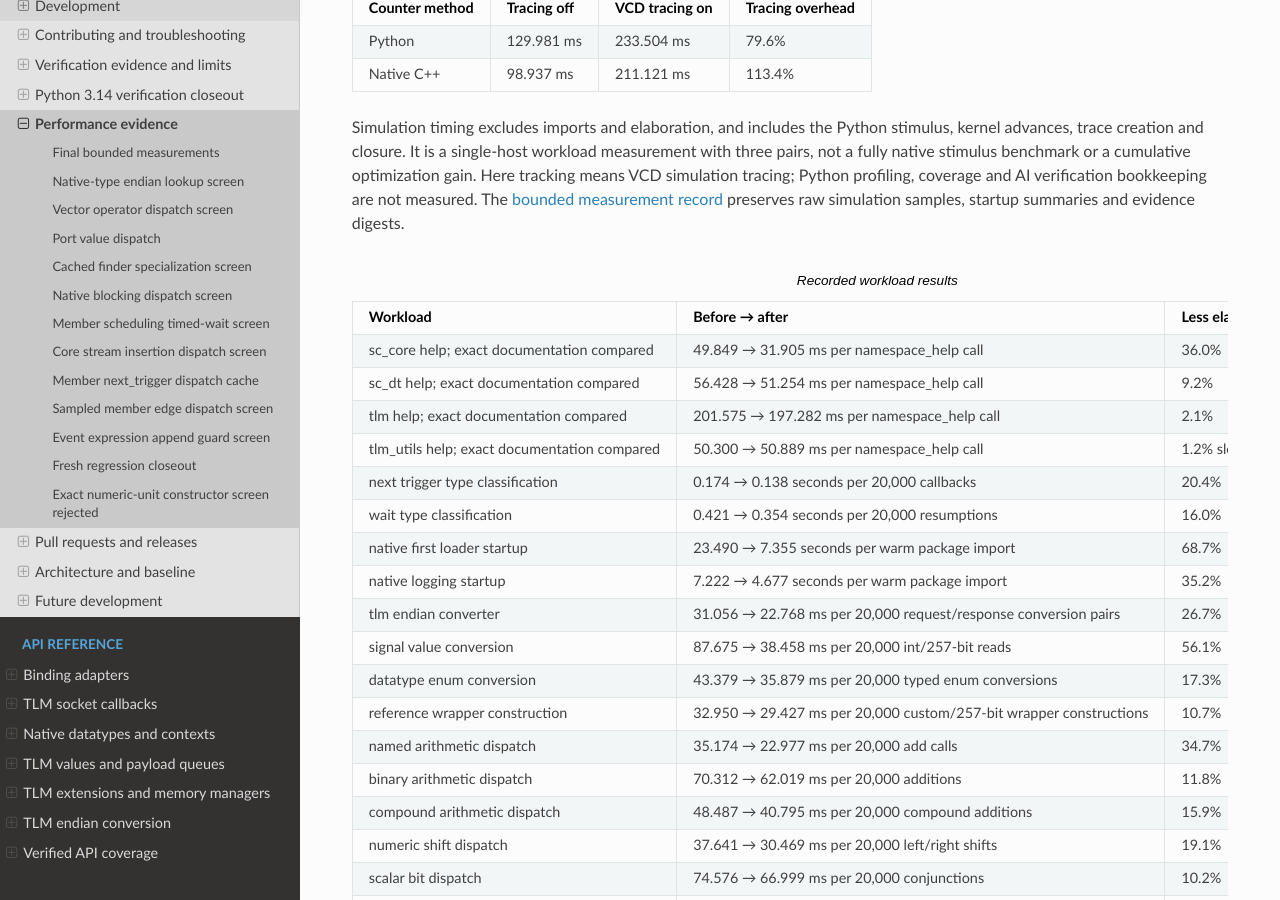
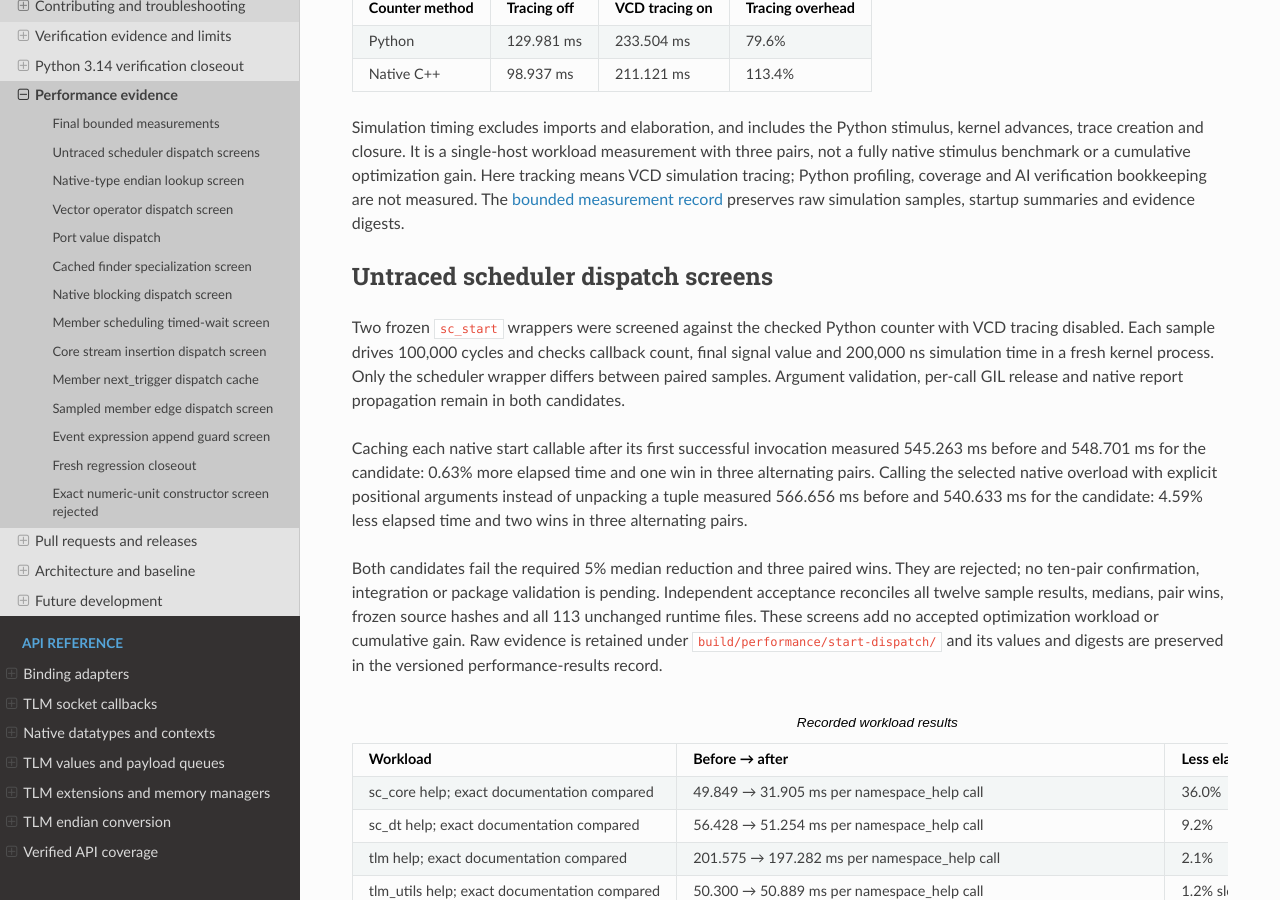
Before and after one commit to amal-khailtash/pysystemc, a Sphinx documentation site: the page built from docs/development/performance.rst, in a window 1280 px wide and 900 px high, scrolled down 798 px. Built offline with Sphinx 7.4.7 and the Read the Docs theme 3.1.0, drawn with Linux system fonts in a browser that asks for light colours.

Commit message:
Close two rejected untraced scheduler dispatch screens

```diff
--- a/docs/_static/performance-results.json
+++ b/docs/_static/performance-results.json
@@ -771,6 +771,44 @@
         "candidate.py": "b20e5c74688d9d22cffbeafac7d70708a913a1ef639707b8efd9db8e6c2ed2b3"
       },
       "limits": "31 native public rows,controlled factory,12 numeric boundary cases/error recovery and independent owned storage checks. Nonfinite/out-of-range host observations do not define portable native behavior. No ten-pair confirmation,integration,adoption or package gate;prepared installed checks unexecuted."
+    },
+    {
+      "id": "sc-start-cache-dispatch",
+      "date": "2026-11-15",
+      "status": "rejected",
+      "before_ms": 545.2628657221794,
+      "candidate_ms": 548.7007647752762,
+      "elapsed_reduction_percent": -0.6305030599403461,
+      "pairs": 3,
+      "wins": 1,
+      "scope": "100000 untraced Python counter cycles; same stimulus and native kernel; imports/elaboration excluded; only sc_start wrapper differs.",
+      "reason": "Failed the >=5% median reduction and3/3 paired wins feasibility gate.",
+      "evidence": [
+        {
+          "path": "build/performance/start-dispatch/cache-screen.json",
+          "sha256": "e18d5d636d75799ed513def9d6ca92a64d6b6cba476b14c38f85ed598beaff89"
+        }
+      ],
+      "limits": "No adopted optimization, ten-pair confirmation or package gate. All113runtime bytes unchanged. VCD disabled; native kernel and analytical callback/value/time checks pass for every fresh-process sample. No cumulative gain claim."
+    },
+    {
+      "id": "sc-start-direct-dispatch",
+      "date": "2026-11-15",
+      "status": "rejected",
+      "before_ms": 566.6557848453522,
+      "candidate_ms": 540.6329296529293,
+      "elapsed_reduction_percent": 4.59235675137859,
+      "pairs": 3,
+      "wins": 2,
+      "scope": "100000 untraced Python counter cycles; same stimulus and native kernel; imports/elaboration excluded; only sc_start wrapper differs.",
+      "reason": "Failed the >=5% median reduction and3/3 paired wins feasibility gate.",
+      "evidence": [
+        {
+          "path": "build/performance/start-dispatch/direct-screen.json",
+          "sha256": "4dc7b5d55d96455f7c0f36da4d7fd5a380df137f156096ec0e31f141b1566f80"
+        }
+      ],
+      "limits": "No adopted optimization, ten-pair confirmation or package gate. All113runtime bytes unchanged. VCD disabled; native kernel and analytical callback/value/time checks pass for every fresh-process sample. No cumulative gain claim."
     }
   ],
   "current_working_tree_acceptance": {
--- a/docs/development/performance.rst
+++ b/docs/development/performance.rst
@@ -58,6 +58,31 @@ or a cumulative optimization gain. Here tracking means VCD simulation tracing;
 Python profiling, coverage and AI verification bookkeeping are not measured.
 The `bounded measurement record <../_static/performance-final-bounded.json>`_
 preserves raw simulation samples, startup summaries and evidence digests.
+
+Untraced scheduler dispatch screens
+-----------------------------------
+
+Two frozen ``sc_start`` wrappers were screened against the checked Python
+counter with VCD tracing disabled. Each sample drives 100,000 cycles and checks
+callback count, final signal value and 200,000 ns simulation time in a fresh
+kernel process. Only the scheduler wrapper differs between paired samples.
+Argument validation, per-call GIL release and native report propagation remain
+in both candidates.
+
+Caching each native start callable after its first successful invocation
+measured 545.263 ms before and 548.701 ms for the candidate: 0.63% more elapsed
+time and one win in three alternating pairs. Calling the selected native
+overload with explicit positional arguments instead of unpacking a tuple
+measured 566.656 ms before and 540.633 ms for the candidate: 4.59% less elapsed
+time and two wins in three alternating pairs.
+
+Both candidates fail the required 5% median reduction and three paired wins.
+They are rejected; no ten-pair confirmation, integration or package validation
+is pending. Independent acceptance reconciles all twelve sample results,
+medians, pair wins, frozen source hashes and all 113 unchanged runtime files.
+These screens add no accepted optimization workload or cumulative gain.
+Raw evidence is retained under ``build/performance/start-dispatch/`` and its
+values and digests are preserved in the versioned performance-results record.
 
 .. list-table:: Recorded workload results
    :header-rows: 1
```
